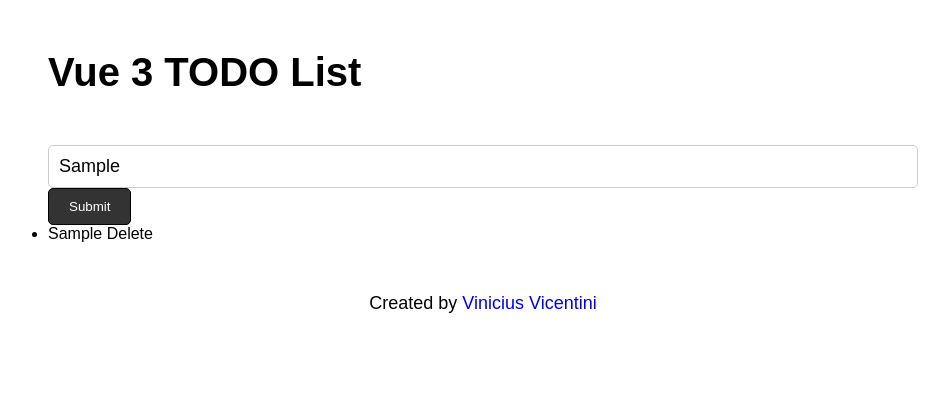
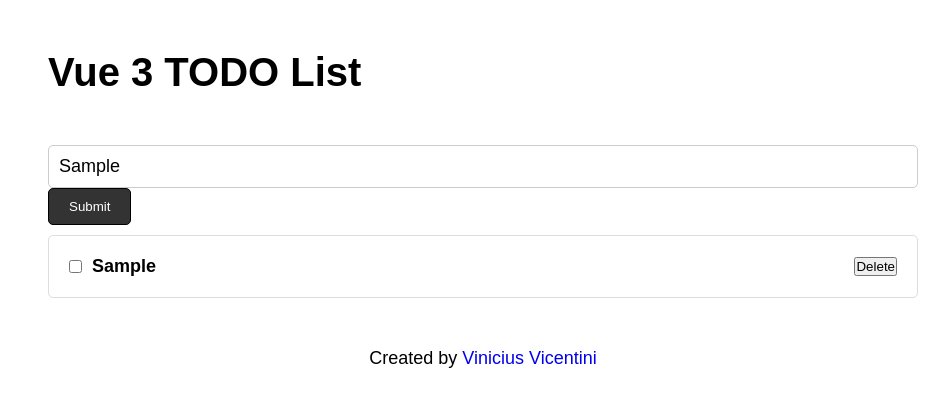
Before and after one commit to viniciushvc/vue-testing, a Vue app: page / in a window 1280 px wide. Both pictures are taken after typing "Sample" into the empty fields and a click on the button "Submit". Shown: the top 406 px of the page, without its empty margins (157-1106 px from the left). Built offline with nearby package versions, Linux system fonts and the light colour scheme.

Commit message:
improve TodoList component

```diff
--- a/src/components/TodoList.vue
+++ b/src/components/TodoList.vue
@@ -1,16 +1,18 @@
 <template>
-  <ul>
-    <li
-      v-for="todo in todos"
-      :key="todo.id"
-      :class="{ done: todo.done }"
-      @click="$emit('click', todo)"
-    >
+  <div
+    v-for="todo in todos"
+    :key="todo.id"
+    class="todos"
+    @click="$emit('click', todo)"
+  >
+    <input :checked="todo.done" type="checkbox" class="todo-checkbox" />
+
+    <div :class="{ 'todo-done': todo.done }" class="todo-text">
       {{ todo.text }}
+    </div>
 
-      <span @click.stop="$emit('delete', todo)">Delete</span>
-    </li>
-  </ul>
+    <button @click.stop="$emit('delete', todo)">Delete</button>
+  </div>
 </template>
 
 <script lang="ts">
@@ -23,11 +25,35 @@ export default defineComponent({
       default: () => [],
     },
   },
+  emits: ['click', 'delete'],
 })
 </script>
 
 <style lang="scss" scoped>
-.done {
-  text-decoration: line-through;
+.todos {
+  font-size: 18px;
+  display: flex;
+  justify-content: space-between;
+  align-items: center;
+  font-weight: 600;
+  padding: 20px;
+  margin: 10px 0;
+  transition: 0.3s;
+  border-radius: 5px;
+  cursor: pointer;
+  background-color: #fff;
+  border: 1px solid #ddd;
+
+  .todo-checkbox {
+    margin-right: 10px;
+  }
+
+  .todo-text {
+    width: 100%;
+  }
+
+  .todo-done {
+    text-decoration: line-through;
+  }
 }
 </style>
```
